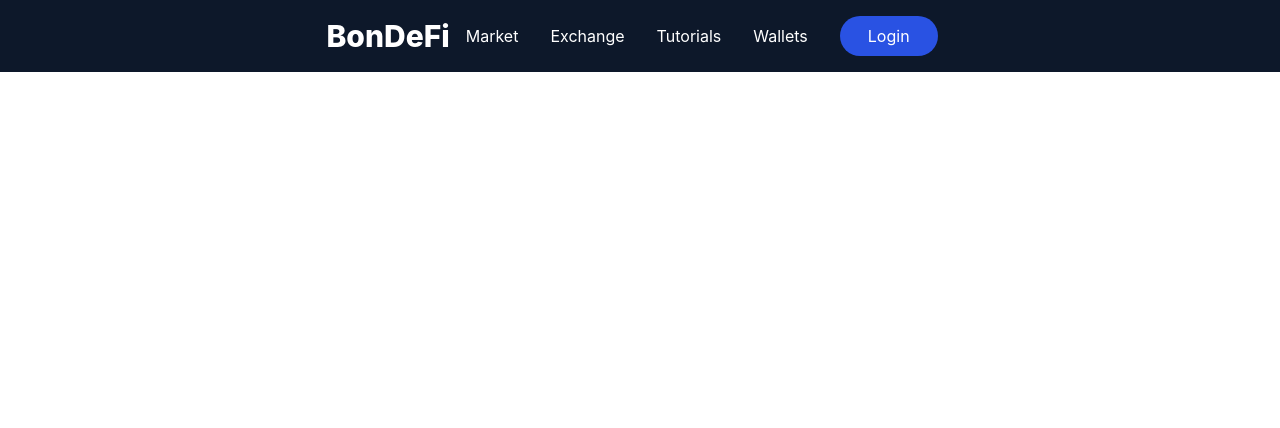
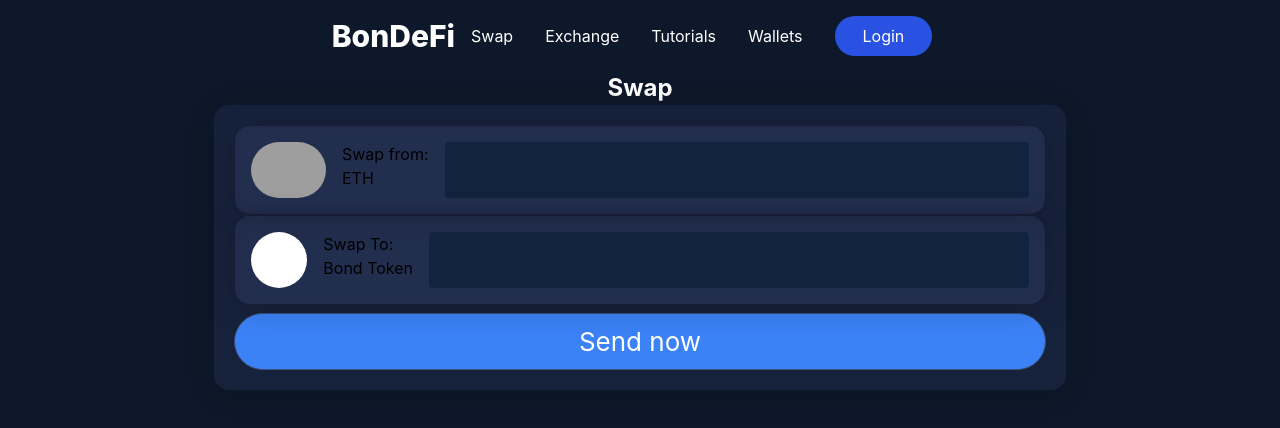
Before and after one commit to elgeneee/BonDeFi, a React (Vite) app: page /swap in a window 1280 px wide. Shown: the top 428 px of the page. Built offline with nearby package versions, Linux system fonts and the light colour scheme; grey boxes are pictures that could not be loaded.

Commit message:
add swap

```diff
--- a/src/App.jsx
+++ b/src/App.jsx
@@ -3,7 +3,7 @@ import logo from "./logo.svg";
 import "./App.css";
 import Navbar from "./components/Navbar";
 import Welcome from "./components/Welcome";
-import Tutorial from "./components/Tutorial";
+import Swap from "./components/Swap";
 import { transactionContext } from "./components/transactionContext";
 import { BrowserRouter as Router, Route, Switch } from "react-router-dom";
 function App() {
@@ -14,7 +14,7 @@ function App() {
 
   return (
     <Router>
-      <div className="min-h-screen">
+      <div className="min-h-screen bg-[#0D182A]">
         <div className="bg-[#0D182A]">
           <Navbar />
           <Switch>
@@ -33,8 +33,8 @@ function App() {
                 <Welcome />
               </transactionContext.Provider>
             </Route>
-            <Route  path="/tutorial">
-              <Tutorial />
+            <Route  path="/swap">
+              <Swap />
             </Route>
           </Switch>
         </div>
--- a/src/components/Navbar.jsx
+++ b/src/components/Navbar.jsx
@@ -7,11 +7,11 @@ const Navbar = () => {
   const [toggleMenu, setToggleMenu] = useState(false);
   return (
     <nav className="w-full flex md:justify-center justify-between items-center p-4">
-      <div flex-initial justify-center items-center>
+      <div className="flex-initial justify-center items-center">
           <h1 className="text-white text-3xl font-extrabold"><Link to="/">BonDeFi</Link></h1>
       </div>
       <ul className="text-white md:flex hidden list-none flex-row justify-between items-center flex-initial">
-        <li className="mx-4 cursor-pointer"><Link to="/tutorial">Market</Link></li>
+        <li className="mx-4 cursor-pointer"><Link to="/swap">Swap</Link></li>
         <li className="mx-4 cursor-pointer">Exchange</li>
         <li className="mx-4 cursor-pointer">Tutorials</li>
         <li className="mx-4 cursor-pointer">Wallets</li>
--- /dev/null
+++ b/src/components/Swap.jsx
@@ -0,0 +1,54 @@
+import React from "react";
+
+const Swap = () => {
+  return (
+    <div>
+      <h1 className="text-white text-2xl font-bold text-center">Swap</h1>
+      <div className="w-full flex md:justify-center">
+        <div className="p-5 mb-6  flex flex-col w-8/12 h-full justify-center  blue-glassmorphism">
+          <div className="blue-glassmorphism2 flex flex-1 p-4">
+            <div className="items-center flex-none">
+              <img
+                alt="ETH"
+                src="https://res.cloudinary.com/sushi-cdn/image/fetch/w_128,f_auto,q_auto/https://raw.githubusercontent.com/sushiswap/logos/main/token/eth.jpg"
+                decoding="async"
+                data-nimg="fixed"
+                className="rounded-full h-14"
+              />
+            </div>
+            <div className="flex flex-col px-4">
+              <p>Swap from:</p>
+              <p>ETH</p>
+            </div>
+            <div className="flex flex-auto items-center space-x-3 rounded bg-[#12243D] p-3 sm:w-3/5">
+                <input className="relative flex-auto overflow-hidden bg-transparent">
+                </input>
+            </div>
+          </div>
+
+          <div className="blue-glassmorphism2 flex flex-1 p-4">
+            <div className="items-center rounded-full h-14 w-14 flex-none flex bg-white">
+
+            </div>
+            <div className="flex flex-col px-4">
+              <p>Swap To:</p>
+              <p>Bond Token</p>
+            </div>
+            <div className="flex flex-auto items-center space-x-3 rounded bg-[#12243D] p-3 sm:w-3/5">
+                <input className="relative flex-auto overflow-hidden bg-transparent">
+                </input>
+            </div>
+          </div>
+          <button
+            type="button"
+            className="text-white w-full mt-2 border-[1px] p-2 bg-blue-500 border-[#3d4f7c] hover:bg-[#3d4f7c] rounded-full cursor-pointer"
+          >
+            Send now
+          </button>
+        </div>
+      </div>
+    </div>
+  );
+};
+
+export default Swap;
--- a/src/components/Tutorial.jsx
+++ /dev/null
@@ -1,9 +0,0 @@
-import React from 'react';
-
-const Tutorial = () => {
-  return <div>
-      Tutorial Page
-  </div>;
-};
-
-export default Tutorial;
--- a/src/components/Welcome.jsx
+++ b/src/components/Welcome.jsx
@@ -59,7 +59,7 @@ const Welcome = () => {
           </div>
         </div>
       </div>
-      <div className="p-5 mb-6 sm:w-96  flex flex-col  w-full h-full justify-center items-center blue-glassmorphism">
+      {/* <div className="p-5 mb-6 sm:w-96  flex flex-col  w-full h-full justify-center items-center blue-glassmorphism">
         <input
           placeholder="Address To"
           type="text"
@@ -93,12 +93,10 @@ const Welcome = () => {
         >
           Send now
         </button>
-      </div>
+      </div> */}
 
       <div>
-      <p className="text-white">{amount}</p>
-      <p className="text-white">{keyword}</p>
-        <p className="text-white">{message}</p>
+
       </div>
     </div>
   );
--- a/src/index.css
+++ b/src/index.css
@@ -58,13 +58,23 @@ code {
 }
 
 .blue-glassmorphism {
-  background: rgb(39, 51, 89, 0.4);
+  background: #27335966;
   border-radius: 16px;
   box-shadow: 0 4px 30px rgba(0, 0, 0, 0.2);
   backdrop-filter: blur(5px);
   -webkit-backdrop-filter: blur(5px);
   border: 1px solid rgba(0, 0, 0, 0.3);
 }
+
+.blue-glassmorphism2 {
+  background: rgba(46, 56, 91, 0.4);
+  border-radius: 16px;
+  box-shadow: 0 4px 30px rgba(0, 0, 0, 0.2);
+  backdrop-filter: blur(5px);
+  -webkit-backdrop-filter: blur(5px);
+  border: 1px solid rgba(0, 0, 0, 0.3);
+}
+
 
 /* white glassmorphism */
 .white-glassmorphism {
```
Also changed, not shown: src/assets/1200px-Ethereum-icon-purple.svg.png (added).
